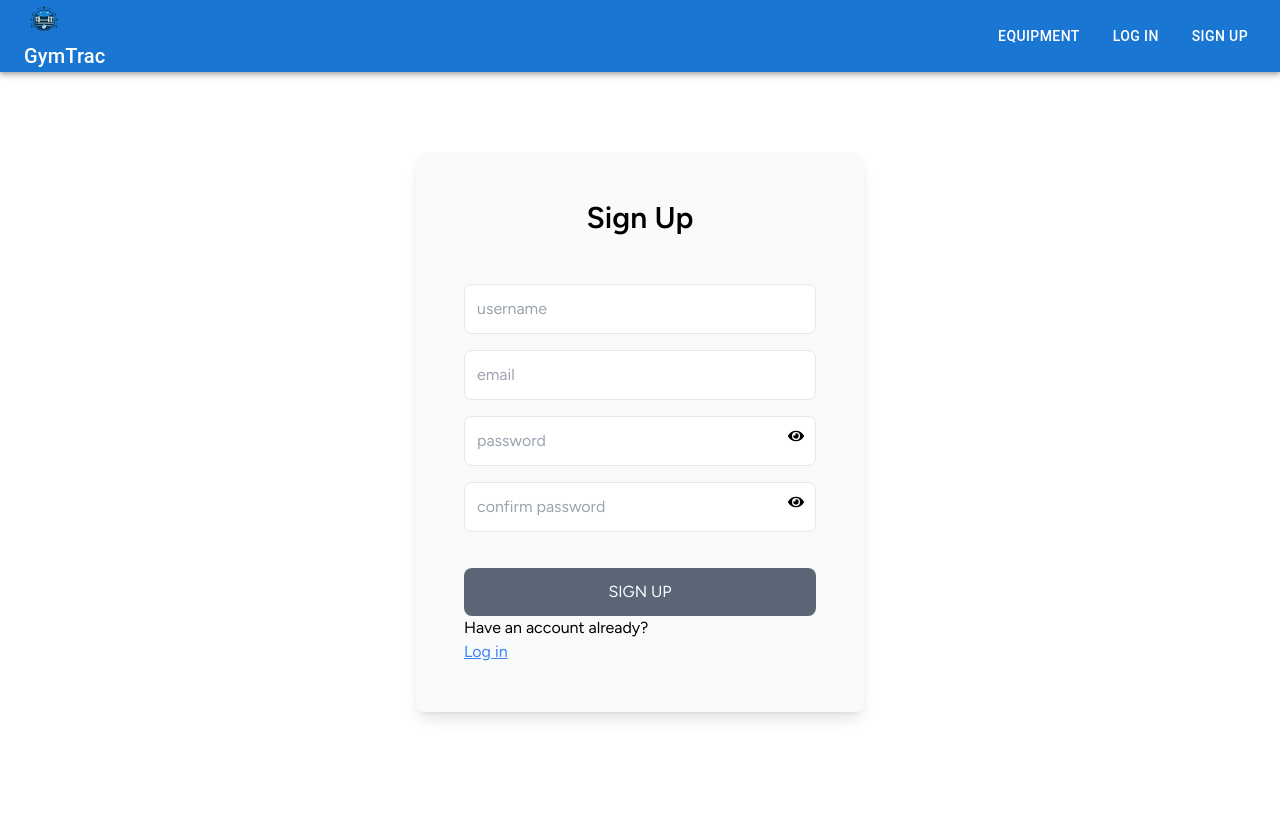
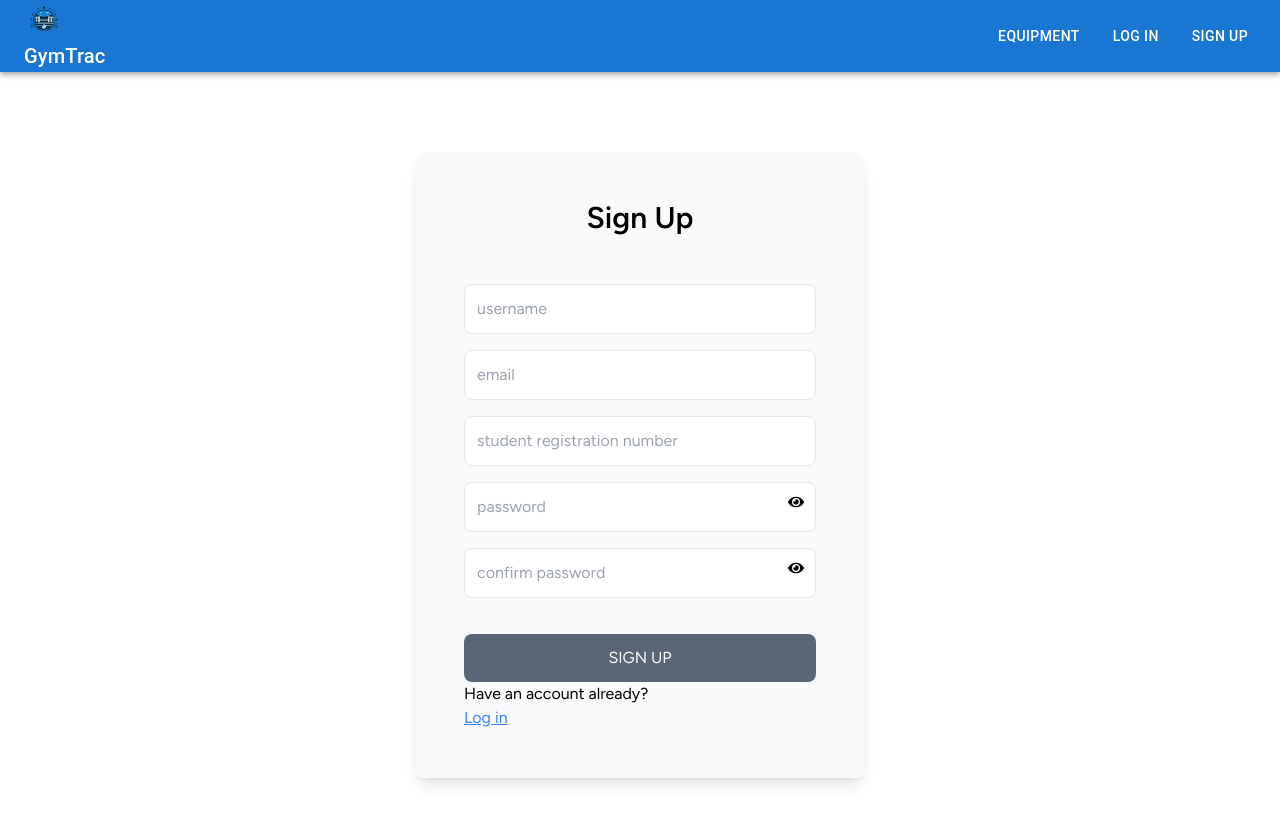
Before and after one commit to pamodl/GMS, a React (Vite) app in the folder front/: page /signup in a window 1280 px wide. Shown: the top 824 px of the page. Built offline with nearby package versions, Linux system fonts and the light colour scheme.

Commit message:
Add student registration number field to signup form

```diff
--- a/front/src/pages/SignUp.jsx
+++ b/front/src/pages/SignUp.jsx
@@ -1,12 +1,19 @@
 import React from 'react'
 import { Link, useNavigate } from 'react-router-dom'
 import { FaEye, FaEyeSlash } from 'react-icons/fa'
+
 export default function SignUp() {
-  const [formData, setFormData] = React.useState({})
-  const [error, setError] = React.useState(null)
-  const [loading, setLoading] = React.useState(false)
-  const [passwordVisible, setPasswordVisible] = React.useState(false)
-  const [passwordConfirmVisible, setPasswordConfirmVisible] = React.useState(false)
+  const [formData, setFormData] = React.useState({
+    username: '',
+    email: '',
+    password: '',
+    passwordConfirm: '',
+    studentRegNumber: '' // Add this line
+  });
+  const [error, setError] = React.useState(null);
+  const [loading, setLoading] = React.useState(false);
+  const [passwordVisible, setPasswordVisible] = React.useState(false);
+  const [passwordConfirmVisible, setPasswordConfirmVisible] = React.useState(false);
   const navigate = useNavigate();
 
   const togglePasswordVisibility = () => {
@@ -41,14 +48,20 @@ export default function SignUp() {
       return;
     }
     try {
-      setLoading(true)
+      setLoading(true);
       const res = await fetch('/Back/auth/signup', {
         method: 'POST',
         headers: {
           'Content-Type': 'application/json',
         },
-        body: JSON.stringify(formData)
+        body: JSON.stringify(formData),
       });
+
+      if (!res.ok) {
+        const errorText = await res.text();
+        throw new Error(errorText || 'Something went wrong');
+      }
+
       const data = await res.json();
       console.log(data);
       if (data.success === false) {
@@ -91,6 +104,13 @@ export default function SignUp() {
               id='email'
               onChange={handleChange} />
 
+            <input
+              type="text"
+              placeholder='student registration number' // Add this input field
+              className='border p-3 rounded-lg'
+              id='studentRegNumber'
+              onChange={handleChange} />
+
             <div className='relative'>
               <input
                 type={passwordVisible ? "text" : "password"}
@@ -126,11 +146,10 @@ export default function SignUp() {
             </div>
 
             <button
-          disabled={loading || !formData.username || !formData.email || !formData.password || !formData.passwordConfirm}
+              disabled={loading || !formData.username || !formData.email || !formData.password || !formData.passwordConfirm || !formData.studentRegNumber} // Add studentRegNumber to the condition
               className='bg-slate-700 text-white p-3 rounded-lg uppercase hover:opacity-95 disabled:opacity-80 mt-5'>
               {loading ? 'Loading..' : 'Sign Up'}
             </button>
-
           </form>
           <div>
             <p>
```
Lines whose indentation alone changed are shown as unchanged.
